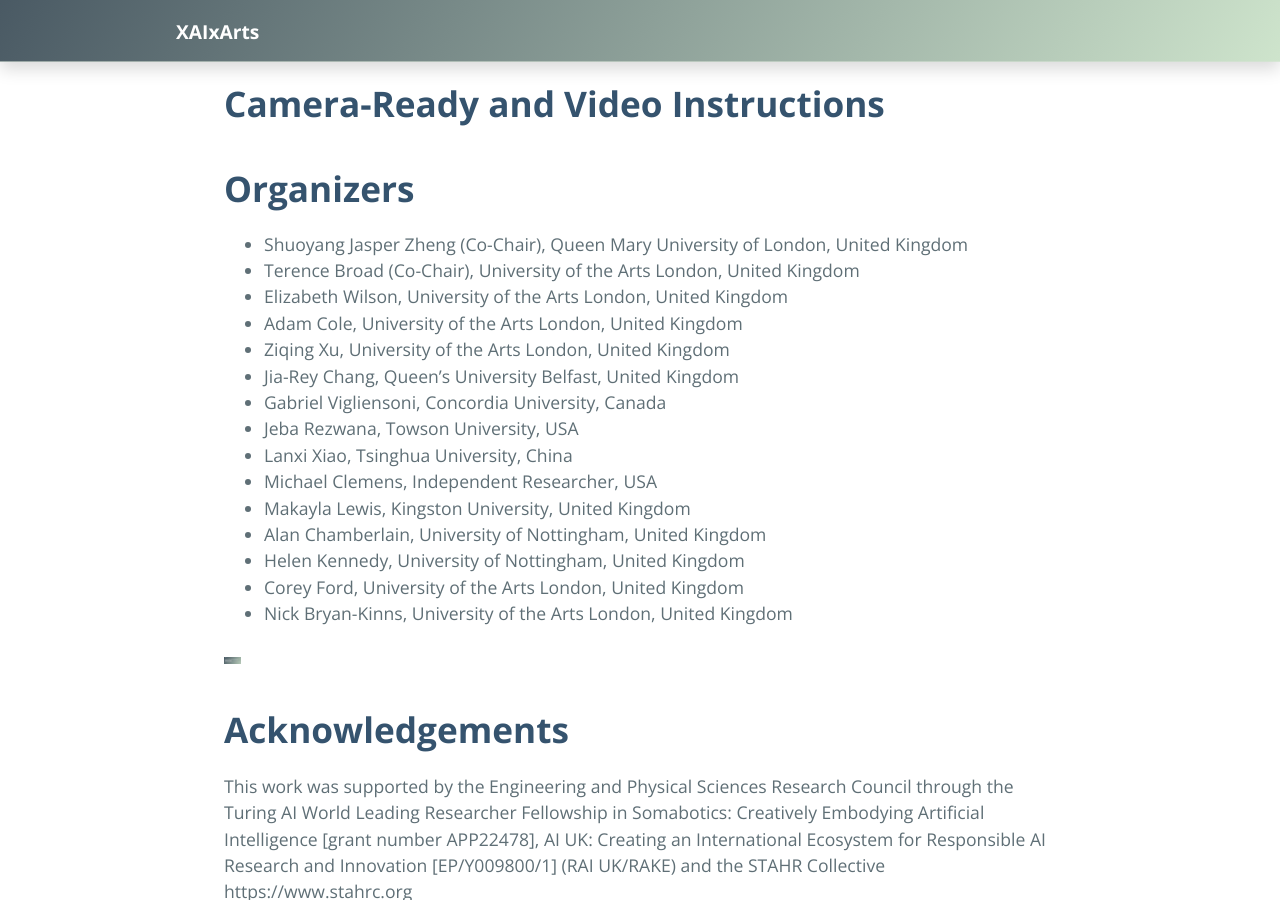
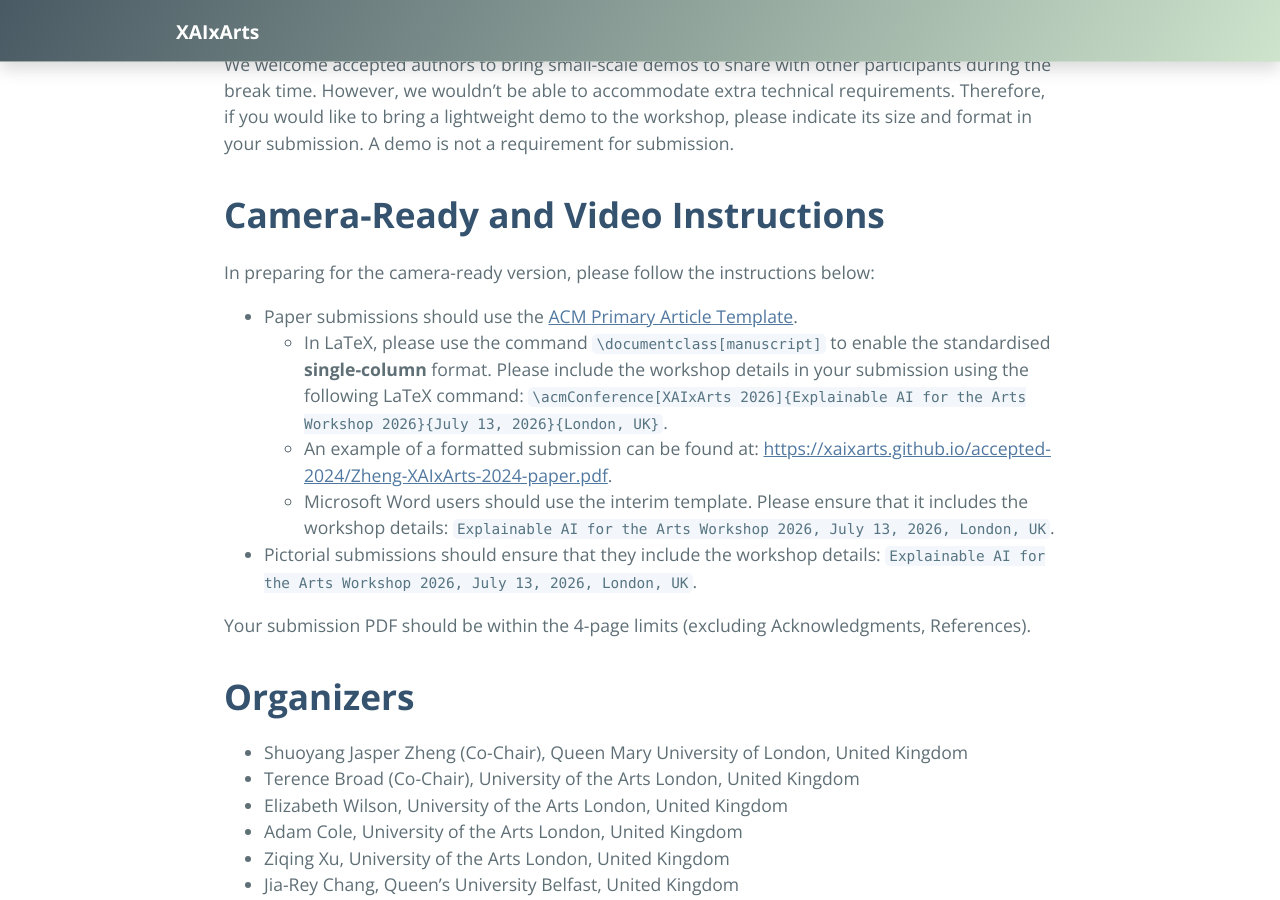
Before and after one commit to xaixarts/xaixarts.github.io, a Jekyll site: the page built from 2026.md, in a window 1280 px wide and 900 px high, scrolled down 4360 px. Built offline with Jekyll 4.4.1, drawn with Linux system fonts in a browser that asks for light colours; some of the changed text lies outside the part shown; grey boxes are pictures that could not be loaded.

Commit message:
added camera-ready instructions

```diff
--- a/2026.md
+++ b/2026.md
@@ -5,7 +5,7 @@
 description: The 4<sup>th</sup> international workshop on eXplainable AI for the Arts at the ACM Creativity and Cognition Conference 2026.
 ---
 
-<!-- > **Update May 19<sup>th</sup>:** Thank you to all authors who have submitted your work to XAIxArts 4. We have sent out the notification letters. Please see the Camera-Ready Instructions section for finalising your submission. -->
+> **Update May 19<sup>th</sup>:** Thank you to all authors who have submitted your work to XAIxArts 4. We have sent out the notification letters. Please see the Camera-Ready Instructions section for finalising your submission.
 
 # **About**
 This 4<sup>th</sup> ACM C&C workshop on explainable AI for the Arts (XAIxArts) brings together and expands a community of researchers and creative practitioners in Human-Computer Interaction (HCI), Interaction Design, AI, eXplainable AI (XAI), and Digital Arts to explore the role of XAI for the Arts. XAI is a key concern of Responsible and Human-Centred AI, emphasising HCI techniques that make opaque AI models more understandable to people. XAIxArts offers a distinctive lens to examine explainability through creative and artistic domains. Our [previous workshops](./workshops) explored the landscape and the speculative futures of AI in creative processes. The 4<sup>th</sup> workshop focuses on the *operationalisation* of XAI in the Arts. Specifically, we will:
@@ -132,6 +132,14 @@
 
 # **Camera-Ready and Video Instructions**
 
+In preparing for the camera-ready version, please follow the instructions below:
+ - Paper submissions should use the [ACM Primary Article Template](https://www.acm.org/publications/proceedings-template).
+   - In LaTeX, please use the command `\documentclass[manuscript]` to enable the standardised **single-column** format. Please include the workshop details in your submission using the following LaTeX command: `\acmConference[XAIxArts 2026]{Explainable AI for the Arts Workshop 2026}{July 13, 2026}{London, UK}`.
+   - An example of a formatted submission can be found at: [https://xaixarts.github.io/accepted-2024/Zheng-XAIxArts-2024-paper.pdf](https://xaixarts.github.io/accepted-2024/Zheng-XAIxArts-2024-paper.pdf).
+   - Microsoft Word users should use the interim template. Please ensure that it includes the workshop details: `Explainable AI for the Arts Workshop 2026, July 13, 2026, London, UK`.
+ - Pictorial submissions should ensure that they include the workshop details: `Explainable AI for the Arts Workshop 2026, July 13, 2026, London, UK`.
+
+Your submission PDF should be within the 4-page limits (excluding Acknowledgments, References).
 
 <!-- # **Proceedings**
 Proceedings of the workshop are available at [https://arxiv.org/abs/2511.10482](https://arxiv.org/abs/2511.10482)  -->
```
